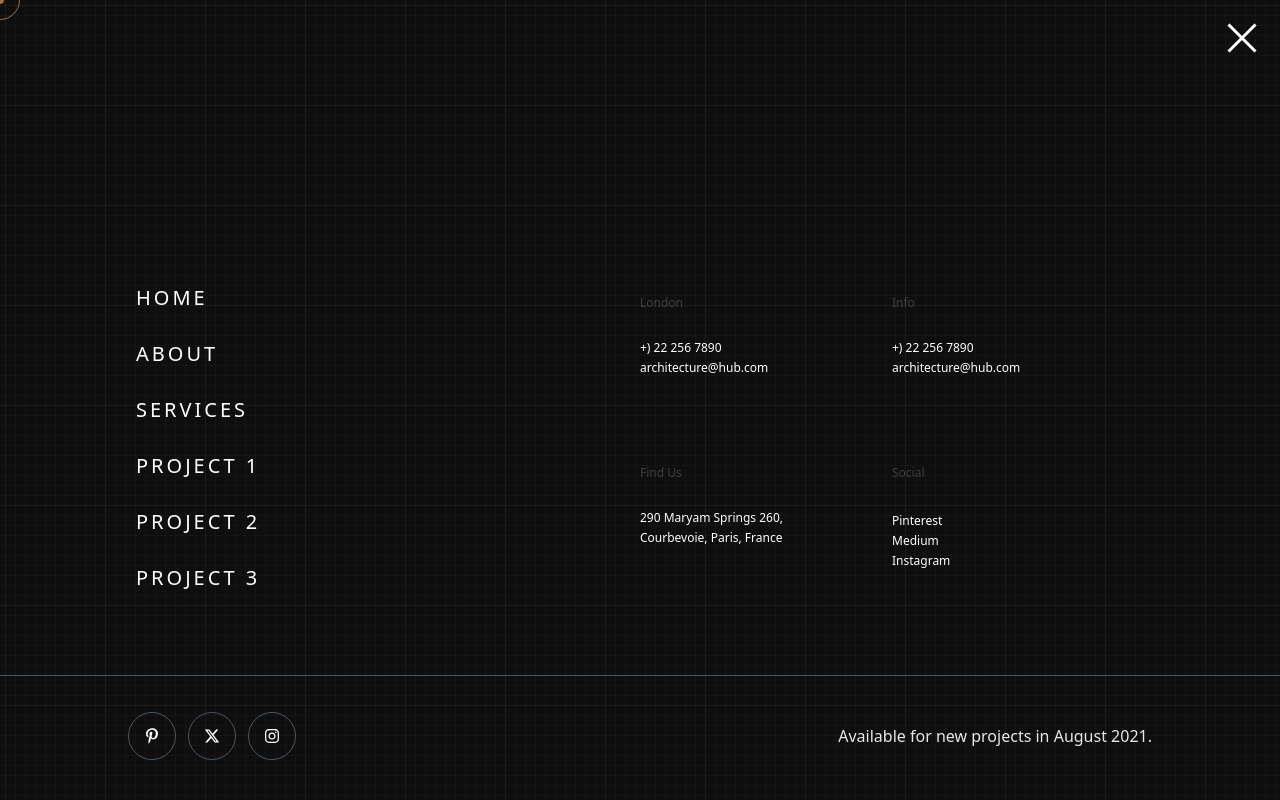
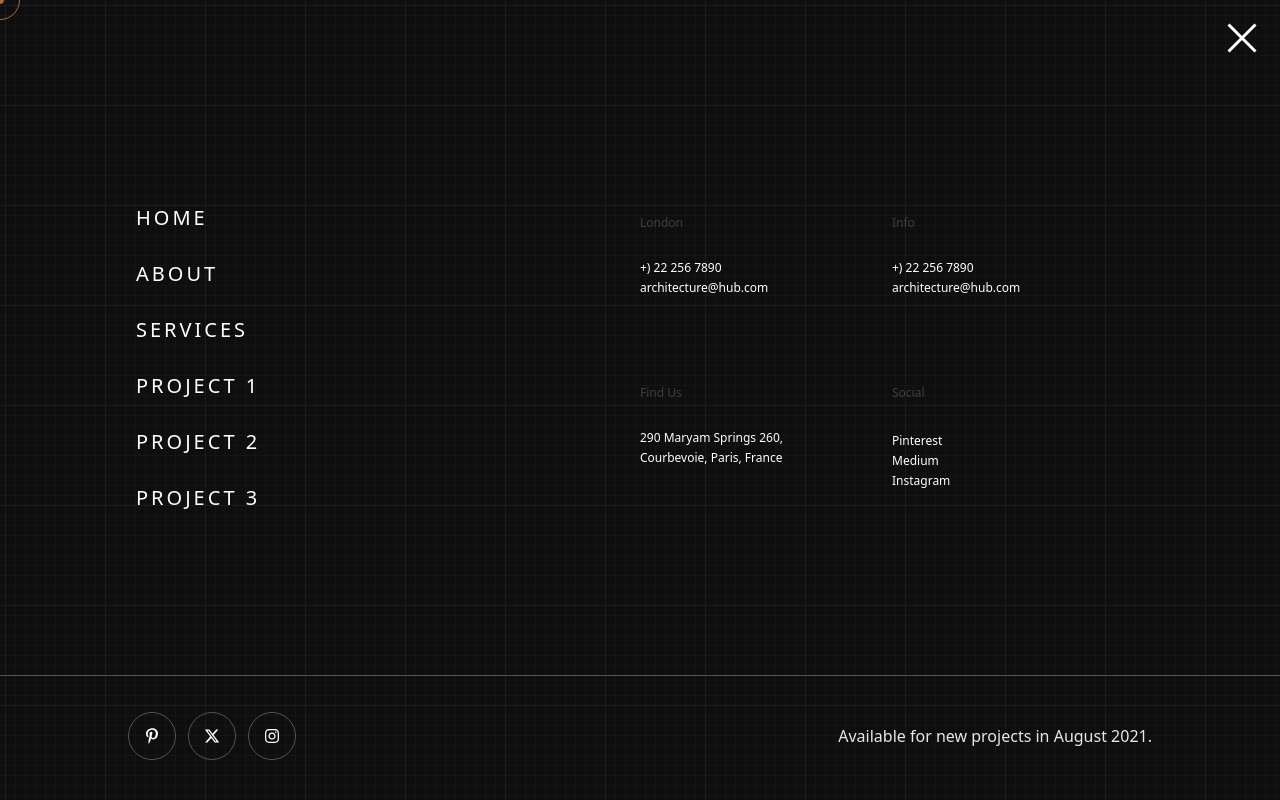
Before and after one commit to Olawoyin1/IIC-ASSOCIATION, a React (Vite) app: page / in a window 1280 px wide. Both pictures are taken after a click on the element 1144 px from the left and 60 px from the top of the page. Built offline with nearby package versions, Linux system fonts and the light colour scheme.

Commit message:
navmenu moved up on big screen

```diff
--- a/src/components/Navbar.tsx
+++ b/src/components/Navbar.tsx
@@ -161,7 +161,7 @@ const Navbar = () => {
 
 
             <div>
-            <div className="max-w-5xl  w-full mx-auto grid grid-cols-1 md:grid-cols-2 gap-10 px-7 sm:px-2 md:gap-0 items-center">
+            <div className="max-w-5xl  md:-mt-40  w-full mx-auto grid grid-cols-1 md:grid-cols-2 gap-10 px-7 sm:px-2 md:gap-0 items-center">
               <div>
                 {/* Nav Items */}
                 <motion.ul
```
